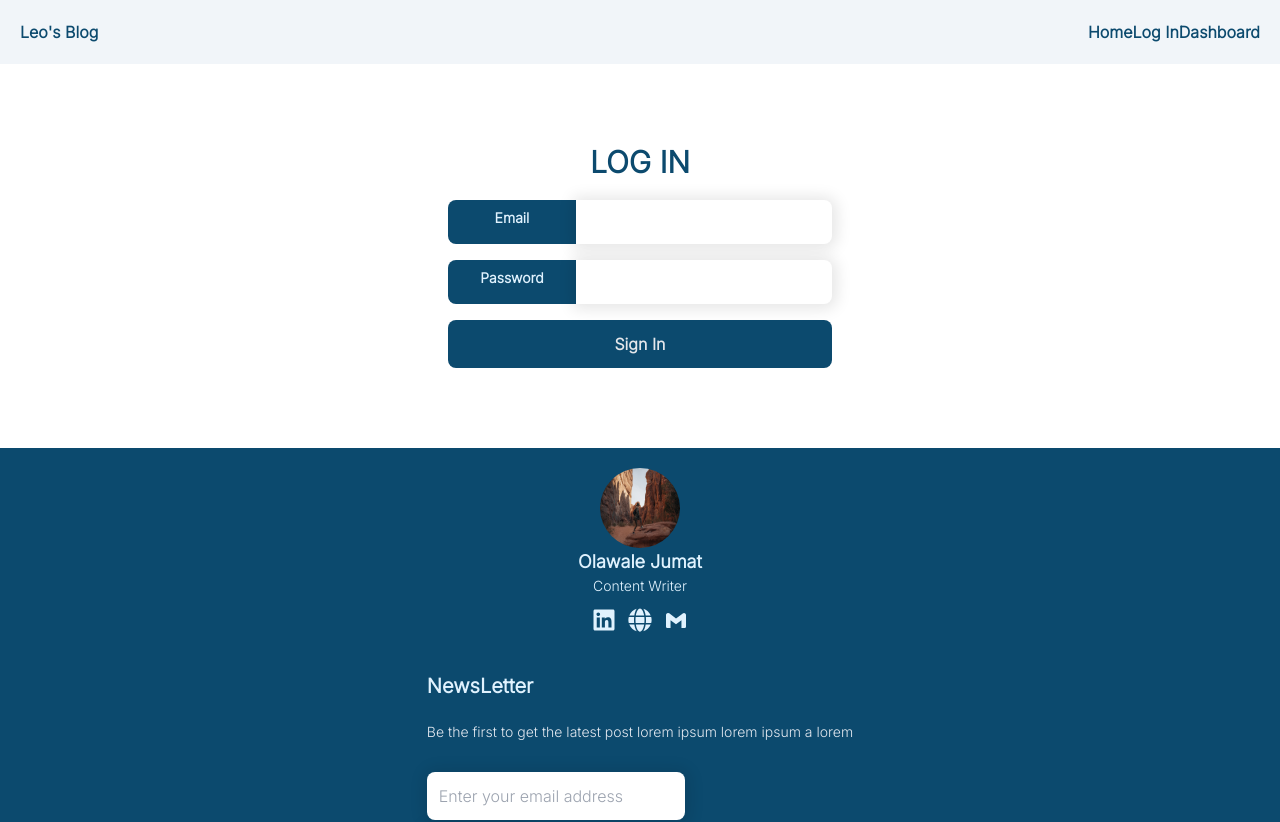
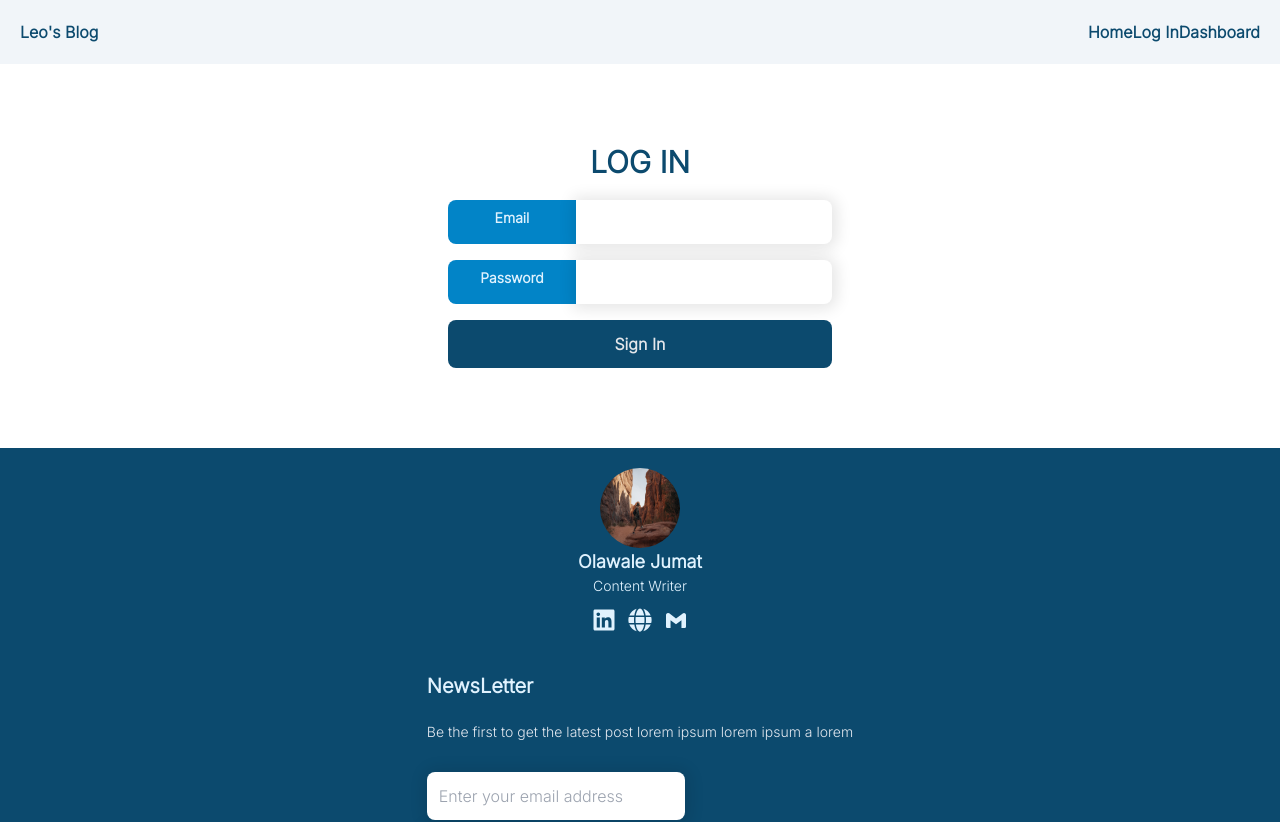
Before and after one commit to Jummate/blog-site, a React (Vite) app in the folder client/: page /login in a window 1280 px wide. Shown: the top 822 px of the page. Built offline with nearby package versions, Linux system fonts and the light colour scheme; a web font is replaced by a local one.

Commit message:
chore: change the label bgcolor on Login page

```diff
--- a/client/src/pages/login/LogIn.jsx
+++ b/client/src/pages/login/LogIn.jsx
@@ -11,7 +11,7 @@ const LogIn = () => {
           <div className="flex text-sm">
             <label
               htmlFor={data.id}
-              className="p-2 bg-sky-900 rounded-s-lg w-4/12 text-sky-100 font-bold text-center"
+              className="p-2 bg-sky-600 rounded-s-lg w-4/12 text-sky-100 font-bold text-center"
             >
               {data.label}
             </label>
```
